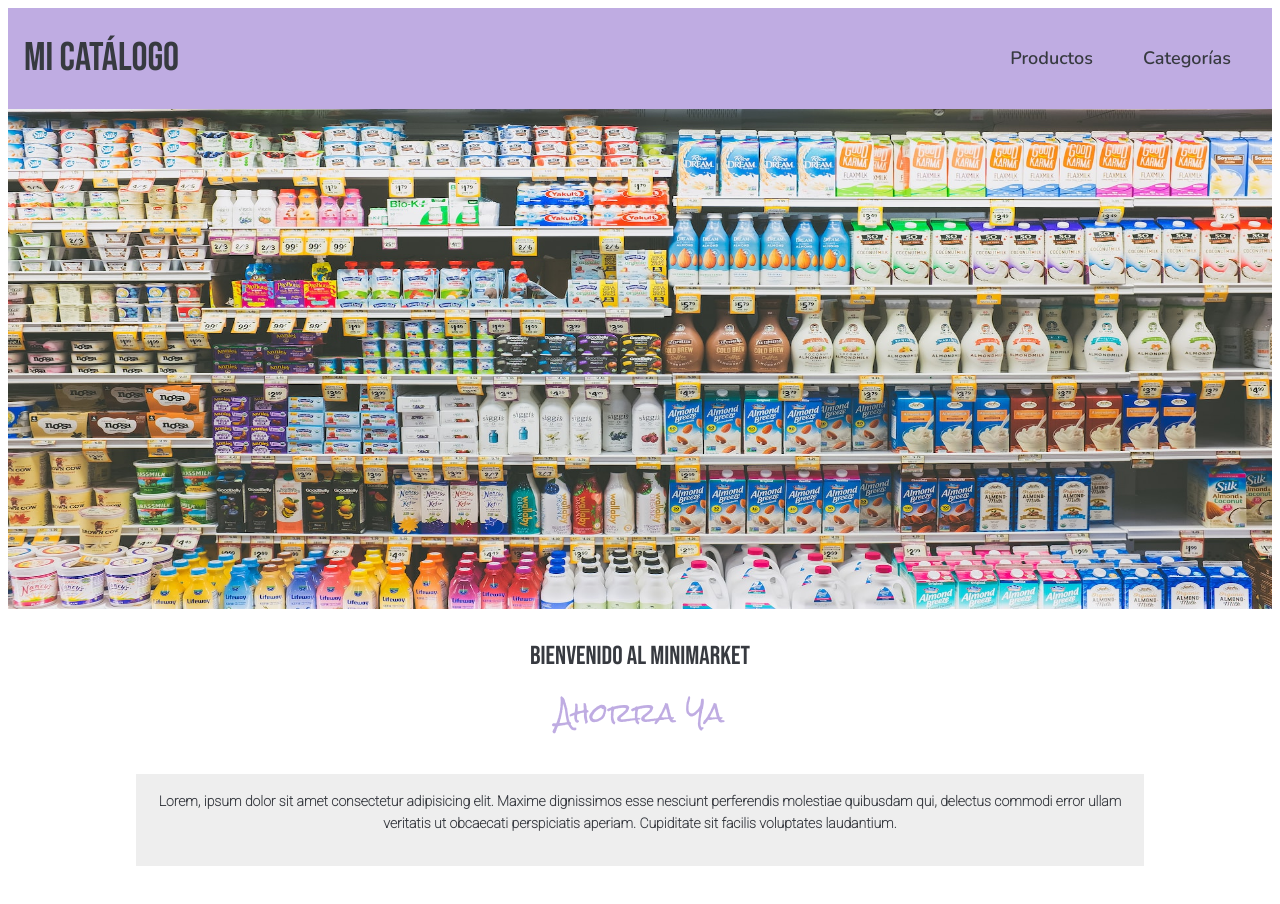
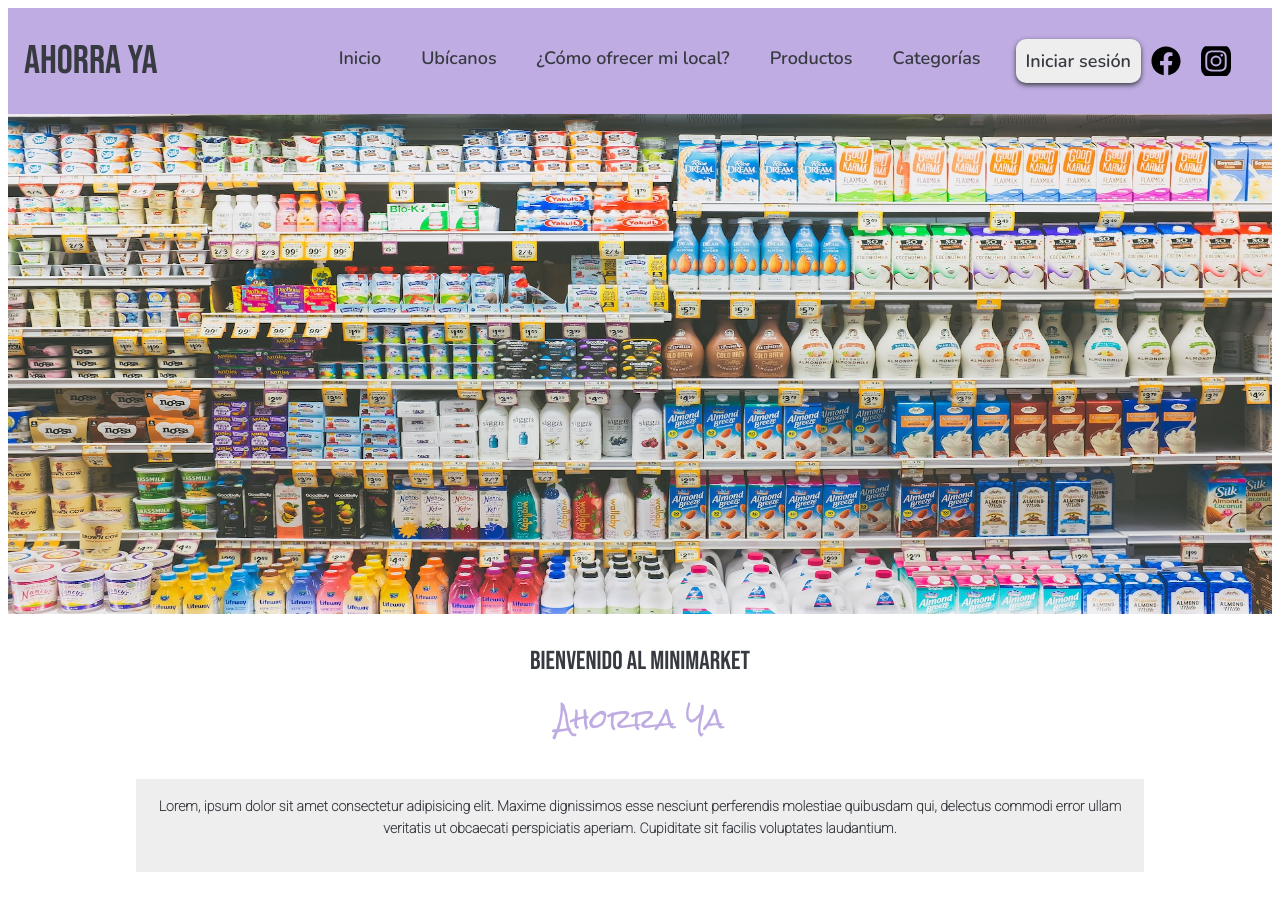
Before and after one commit to ronytacodev/Web_Catalog_Vue3, a Vue app: page / in a window 1280 px wide. Built offline with nearby package versions, Linux system fonts and the light colour scheme.

Commit message:
add button and social media icons

```diff
--- a/src/components/includes/MainHeader.vue
+++ b/src/components/includes/MainHeader.vue
@@ -1,14 +1,35 @@
 <template>
     <div class="header">
-        <a href="#" class="header__logo">Mi catálogo</a>
+        <a href="#" class="header__logo">Ahorra Ya</a>
 
         <ul class="header__menu">
+            <li class="header__menu__item">
+                <router-link :to="{ name: 'productos' }" class="header__menu__item__link">Inicio</router-link>
+            </li>
+
+            <li class="header__menu__item">
+                <router-link :to="{ name: 'productos' }" class="header__menu__item__link">Ubícanos</router-link>
+            </li>
+
+            <li class="header__menu__item">
+                <router-link :to="{ name: 'productos' }" class="header__menu__item__link">¿Cómo ofrecer mi
+                    local?</router-link>
+            </li>
+
             <li class="header__menu__item">
                 <router-link :to="{ name: 'productos' }" class="header__menu__item__link">Productos</router-link>
             </li>
 
             <li class="header__menu__item">
                 <a class="header__menu__item__link" href="">Categorías</a>
+            </li>
+
+            <li class="header__menu__item">
+                <div class="header__menu__item__login-socialmedia">
+                    <button class="header__menu__item__login-socialmedia__btn">Iniciar sesión</button>
+                    <img class="header__menu__item__login-socialmedia__fb" src="@/assets/facebook.svg" alt="">
+                    <img class="header__menu__item__login-socialmedia__instagram" src="@/assets/instagram.svg" alt="">
+                </div>
             </li>
         </ul>
     </div>
@@ -62,7 +83,7 @@
 
                 &__link {
                     display: block;
-                    padding: 5px 10px;
+                    padding: 5px 5px;
                     text-decoration: none;
                     color: $color-2;
                     font-family: $ff-2;
@@ -70,7 +91,43 @@
                     font-size: 18px;
 
                 }
+
+                &__login-socialmedia {
+                    display: flex;
+                    justify-content: space-between;
+
+                    &__btn {
+                        padding: 0px 10px;
+                        background: $color-3;
+                        border-radius: 10px;
+                        color: $color-2;
+                        font-family: $ff-2;
+                        font-weight: bold;
+                        font-size: 18px;
+                        margin-top: 0px 2px;
+                        cursor: pointer;
+                        box-shadow: 0 2px 5px $color-2;
+
+                    }
+
+                    &__btn:hover {
+                        box-shadow: 0 2px 10px $color-2;
+                    }
+
+                    &__fb {
+                        margin: 5px 10px;
+                        width: 30px;
+                    }
+
+                    &__instagram {
+                        margin: 5px 10px;
+                        width: 30px;
+                        border-radius: 10px;
+                    }
+                }
+
             }
+
         }
 
     }
```
Also changed, not shown: src/assets/facebook.svg (added), src/assets/instagram.svg (added).
